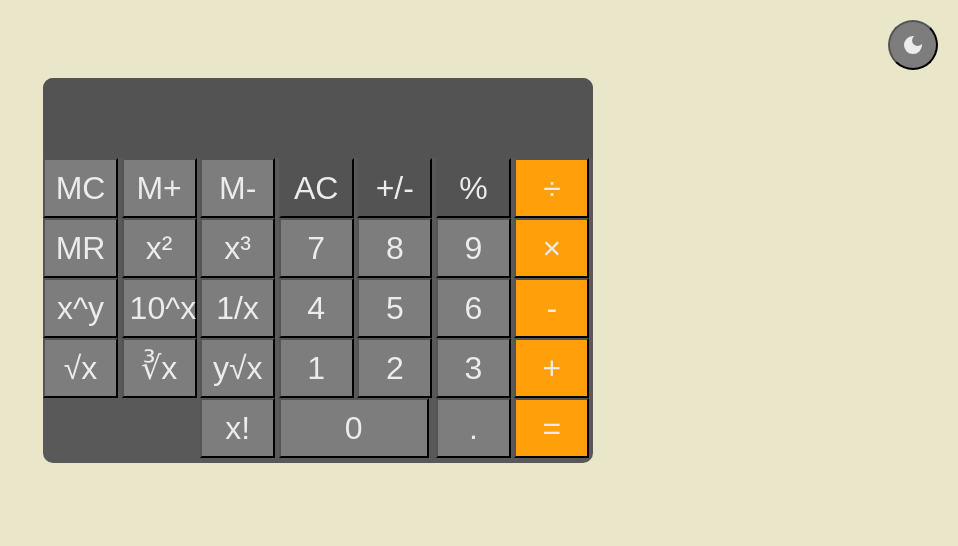
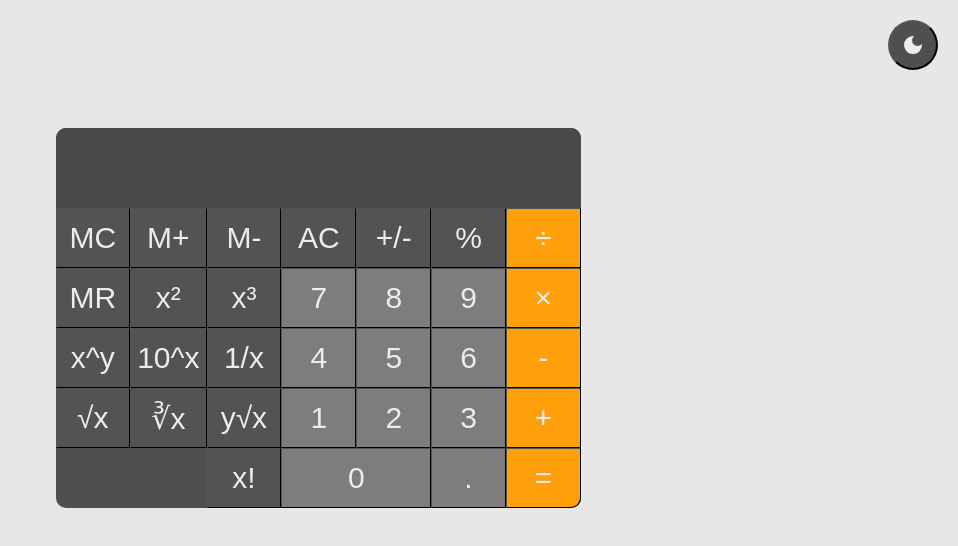
Before and after one commit to shalick/Calculator, a website built with webpack: page src/index.html in a window 1280 px wide. Shown: the whole page, without its empty margins (322-1280 px from the left). Built offline with nearby package versions, Linux system fonts and the light colour scheme.

Commit message:
refactor: implemented right display of power and yroot operations, improved styling and add gitignore file

```diff
--- a/src/calculator-class.js
+++ b/src/calculator-classes.js
@@ -35,10 +35,10 @@ export class Calculator {
     return a * a * a;
   }
   power(base, exponent) {
-    return Math.pow(base, exponent);
+    return base ** exponent;
   }
   tenToTheX(exponent) {
-    return Math.pow(10, exponent);
+    return 10 ** exponent;
   }
   reciprocal(a) {
     if (a === 0) throw new Error("Cannot take reciprocal of zero");
--- a/src/calculator-ui-class.js
+++ b/src/calculator-ui-class.js
@@ -189,41 +189,10 @@ export class CalculatorUI {
     this.currentOperandTextElement.innerText = this.getDisplayNumber(
       this.currentOperand,
     );
-    if (this.operation != null) {
-      this.previousOperandTextElement.innerText = `${this.getDisplayNumber(this.previousOperand)} ${this.operation}`;
-    } else {
-      this.previousOperandTextElement.innerText = "";
-    }
-  }
-  memoryClear() {
-    this.invoker.storeAndExecute(new MemoryClearCommand(this.calculator));
-  }
-
-  memoryAdd() {
-    const displayValue = parseFloat(this.currentOperand);
-    if (!isNaN(displayValue)) {
-      this.invoker.storeAndExecute(
-        new MemoryAddCommand(this.calculator, displayValue),
-      );
-      this.updateDisplay();
-    }
-  }
-
-  memorySubtract() {
-    const displayValue = parseFloat(this.currentOperand);
-    if (!isNaN(displayValue)) {
-      this.invoker.storeAndExecute(
-        new MemorySubtractCommand(this.calculator, displayValue),
-      );
-      this.updateDisplay();
-    }
-  }
-
-  memoryRecall() {
-    const recalledValue = this.invoker.storeAndExecute(
-      new MemoryRecallCommand(this.calculator),
-    );
-    this.currentOperand = recalledValue;
-    this.updateDisplay();
+    this.operation != null
+      ? this.operation === VALUES.POWER || this.operation === VALUES.YROOT
+        ? (this.previousOperandTextElement.innerText = `${this.getDisplayNumber(this.previousOperand)} ${this.operation.slice(1, -1)}`)
+        : (this.previousOperandTextElement.innerText = `${this.getDisplayNumber(this.previousOperand)} ${this.operation}`)
+      : (this.previousOperandTextElement.innerText = "");
   }
 }
--- a/src/calculator.js
+++ b/src/calculator.js
@@ -1,4 +1,4 @@
-import { Calculator, CalculatorInvoker } from "./calculator-class.js";
+import { Calculator, CalculatorInvoker } from "./calculator-classes.js";
 import { CalculatorUI } from "./calculator-ui-class.js";
 
 const numberButtons = document.querySelectorAll("[data-number]");
--- a/src/consts.js
+++ b/src/consts.js
@@ -69,5 +69,4 @@ export const UNARYOPERATIONS = [
   VALUES.CUBEROOT,
   VALUES.FACTORIAL,
 ];
-export const TOPBUTTONS = [VALUES.ALLCLEAR, VALUES.CHANGE, VALUES.PERCENT];
 export const MEMORYBUTTONS = [VALUES.MC, VALUES.MPLUS, VALUES.MINUS, VALUES.MR];
--- a/src/index.js
+++ b/src/index.js
@@ -2,7 +2,6 @@ import "./styles/main.css";
 import {
   VALUES,
   NUMBERVALUES,
-  TOPBUTTONS,
   MEMORYBUTTONS,
   UNARYOPERATIONS,
   BINARYOPERATIONS,
@@ -16,8 +15,10 @@ for (const buttonValue in VALUES) {
   if (
     NUMBERVALUES.includes(VALUES[buttonValue]) ||
     VALUES[buttonValue] === VALUES.DECIMAL
-  )
+  ) {
     button.dataset.number = VALUES[buttonValue];
+    button.classList.add("numbers-color");
+  }
   if (BINARYOPERATIONS.includes(VALUES[buttonValue])) {
     button.dataset.operation = VALUES[buttonValue];
   }
@@ -26,9 +27,6 @@ for (const buttonValue in VALUES) {
   }
   if (UNARYOPERATIONS.includes(VALUES[buttonValue])) {
     button.dataset.unaryoperation = VALUES[buttonValue];
-  }
-  if (TOPBUTTONS.includes(VALUES[buttonValue])) {
-    button.classList.add("top-color");
   }
   if (MEMORYBUTTONS.includes(VALUES[buttonValue])) {
     button.dataset.memory = VALUES[buttonValue];
--- a/src/styles/main.css
+++ b/src/styles/main.css
@@ -1,27 +1,29 @@
 :root {
-  --background-color: #eae6ca;
+  --background-color: #e7e7e7;
   --text-color: #ececec;
-  --calculator-backgound-color: #595959;
-  --display-color: #535353;
-  --button-color: #7d7d7d;
+  --calculator-background-color: #4e5050;
+  --display-color: #49484a;
+  --theme-switch-button-color: #4e5050;
   --right-buttons: #ff9f0a;
-  --top-buttons: #535353;
+  --buttons-color: #535353;
+  --number-buttons: #7d7d7d;
 }
 .darkmode {
-  --background-color: #424038;
-  --text-color: #101425;
-  --calculator-backgound-color: #a2a2a2;
-  --display-color: #b4b4b4;
-  --button-color: #e4e4e4;
-  --right-buttons: #e3c394;
-  --top-buttons: #a7a5a5;
+  --background-color: #2b2b2e;
+  --text-color: #1a1a2e;
+  --calculator-background-color: #f0f0f0;
+  --display-color: #d9d9d9;
+  --theme-switch-button-color: #f0f0f0;
+  --right-buttons: #ffaa00;
+  --buttons-color: #cccccc;
+  --number-buttons: #b3b3b3;
 }
 .theme-switch {
   height: 50px;
   width: 50px;
   padding: 0;
   border-radius: 50%;
-  background-color: var(--button-color);
+  background-color: var(--theme-switch-button-color);
   display: flex;
   justify-content: center;
   align-items: center;
@@ -47,18 +49,16 @@ body {
   background-color: var(--background-color);
 }
 .calculator {
-  width: 555px;
-  max-width: 550px;
-  height: 385px;
-  background-color: var(--calculator-backgound-color);
-  margin-top: 70px;
+  width: 525px;
+  height: 380px;
+  background-color: var(--calculator-background-color);
+  margin-top: 120px;
   border-radius: 10px;
 }
 .display {
   background-color: var(--display-color);
   color: var(--text-color);
   font-size: 32px;
-
   height: 80px;
   box-sizing: border-box;
   padding-right: 15px;
@@ -81,22 +81,21 @@ body {
   display: grid;
   justify-content: end;
   grid-template-columns: repeat(7, 1fr);
-  border-bottom-right-radius: 10px;
-  border-bottom-left-radius: 10px;
   border: 0px;
 }
-
 .calculator-button {
   text-align: center;
-  font-size: 32px;
+  font-size: 30px;
   height: 60px;
-  width: 75px;
-  background-color: var(--button-color);
+  width: 100%;
+  background-color: var(--buttons-color);
   color: var(--text-color);
+  border-width: 1px;
 }
 
 .calculator-button:nth-last-child(1) {
   grid-column-start: 7;
+  border-bottom-right-radius: 10px;
 }
 .calculator-button:nth-last-child(2) {
   grid-column-start: 6;
@@ -111,8 +110,8 @@ body {
   opacity: 90%;
 }
 
-.top-color {
-  background-color: var(--top-buttons);
+.numbers-color {
+  background-color: var(--number-buttons);
 }
 .orange-color {
   background-color: var(--right-buttons);
```
Also changed, not shown: 1 other file.
